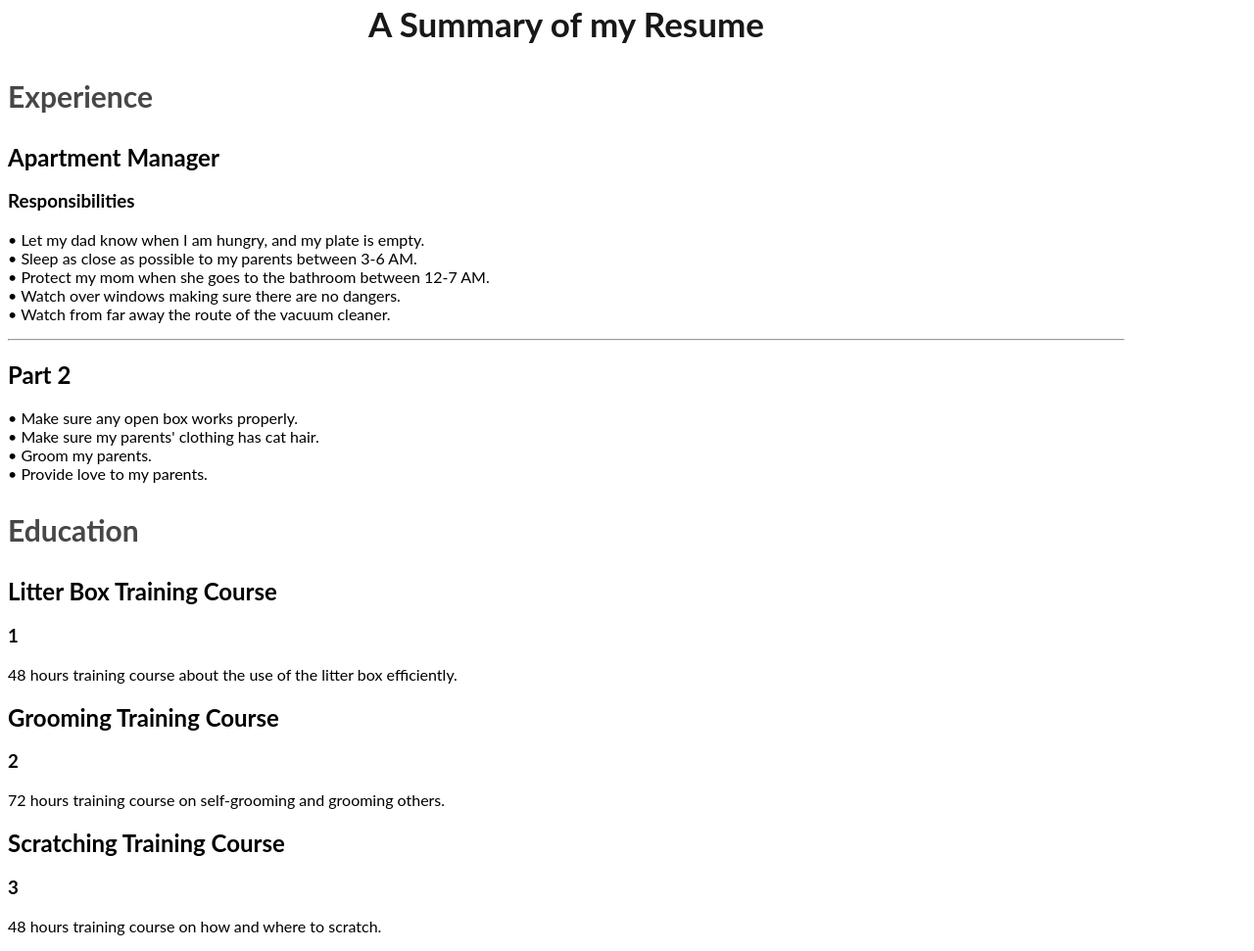
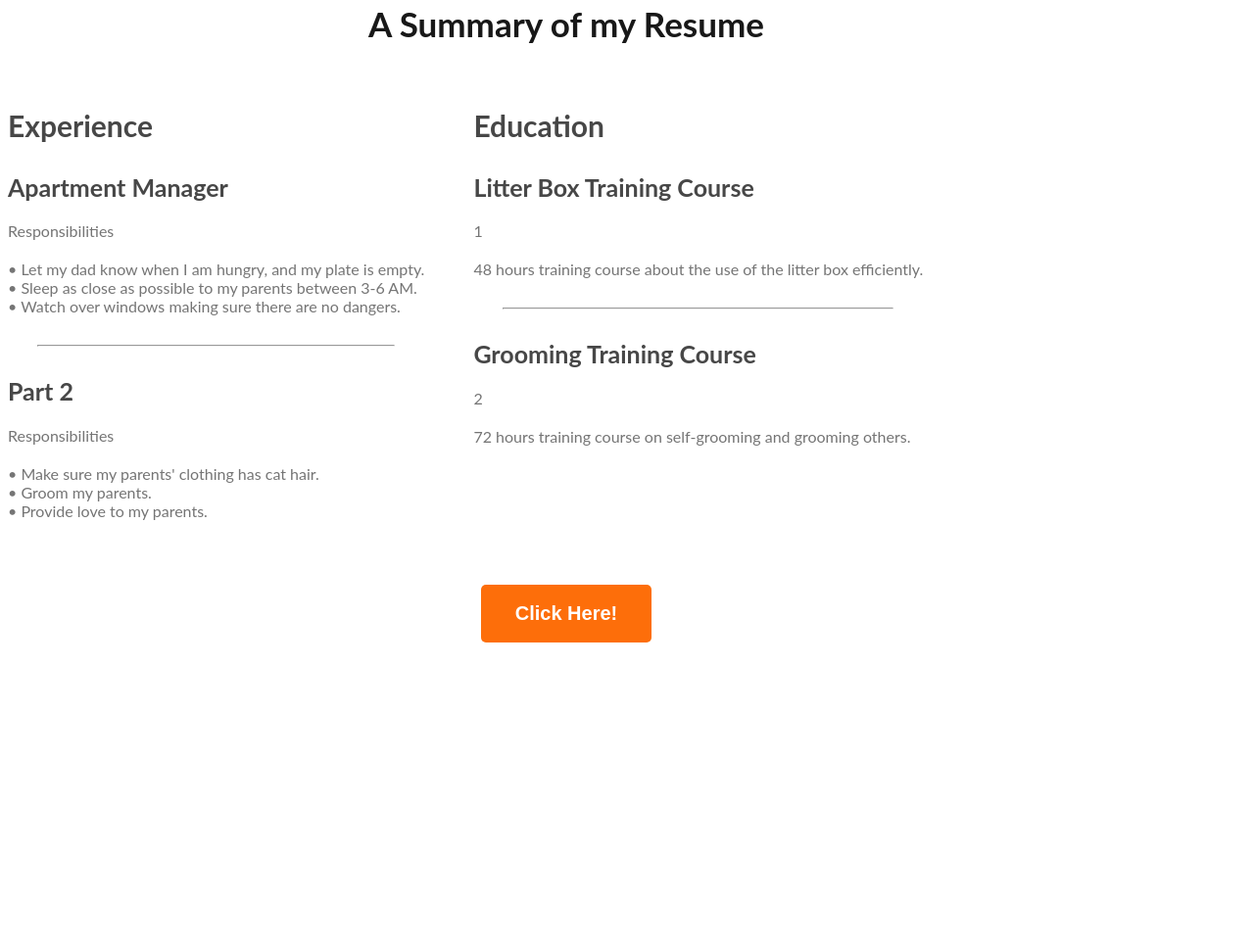
Before and after one commit to rahilaanan/Catfolio, a plain HTML site: page index.html in a window 1280 px wide. Shown: the part 2034-3005 px from the top of the page at 98% size. After the commit the page ends 2698 px from the top, so only its background shows below. Drawn offline with Linux system fonts and the light colour scheme.

Commit message:
completed resume

```diff
--- a/index.html
+++ b/index.html
@@ -113,9 +113,8 @@
 
                         • Let my dad know when I am hungry, and my plate is empty.<br>
                         • Sleep as close as possible to my parents between 3-6 AM.<br>
-                        • Protect my mom when she goes to the bathroom between 12-7 AM.<br>
-                        • Watch over windows making sure there are no dangers.<br>
-                        • Watch from far away the route of the vacuum cleaner.
+                        • Watch over windows making sure there are no dangers.
+
 
                     </p>
                 </div>
@@ -124,9 +123,9 @@
                     <h2 class="resume-item-title">
                        Part 2
                     </h2>
-                    <h3 class="resume-item-info"></h3>
+                    <h3 class="resume-item-info">Responsibilities</h3>
                     <p class="resume-item-description">
-                        • Make sure any open box works properly. <br>
+
                         • Make sure my parents' clothing has cat hair.<br>
                         • Groom my parents.<br>
                         • Provide love to my parents.<br>
@@ -140,26 +139,25 @@
                 <h2 class="resume-item-title">Litter Box Training Course
                 </h2>
                 <h3 class="resume-item-info">1</h3>
-                <p>48 hours training course about the use of the litter box efficiently.
+                <p class="resume-item-description">48 hours training course about the use of the litter box efficiently.
                 </p>
               </div>
+              <hr>
               <div class="resume-item">
                 <h2 class="resume-item-title">Grooming Training Course
                 </h2>
                 <h3 class="resume-item-info">2</h3>
-                <p>72 hours training course on self-grooming and grooming others.
+                <p class="resume-item-description">72 hours training course on self-grooming and grooming others.
                 </p>
-              </div>
-              <div class="resume-item">
-                <h2 class="resume-item-title">Scratching Training Course
-                </h2>
-                <h3 class="resume-item-info">3</h3>
-                <p>48 hours training course on how and where to scratch.</p>
               </div>
 
 
 
+
             </div>
+        </div>
+        <div class="download-CV">
+            <button class="btn-primary"> Click Here!</button>
         </div>
     </section>
     </main>
--- a/styles/style.css
+++ b/styles/style.css
@@ -103,6 +103,7 @@ main{
     max-width: 1140px;
     margin: 0, auto;
 
+
 }
 main section{
     margin-top: 130px;
@@ -157,3 +158,30 @@ font-size: 30px;
 font-weight: 700;
 
 }
+.resume-item-title{
+color:  #474747;
+font-size: 25px;
+font-weight: 700;
+
+}
+.resume-container{
+    display: flex;
+    gap: 50px;
+}
+.resume-item-description, .resume-item-info{
+color:  #757575;
+font-size: 16px;
+font-weight: 400;
+
+}
+.resume-item-info{
+    margin-bottom: 20px;
+    margin-top: 0px;
+}
+.resume-container hr{
+    margin: 30px;
+}
+.download-CV{
+    text-align: center;
+    margin-top: 50px;
+}
```
